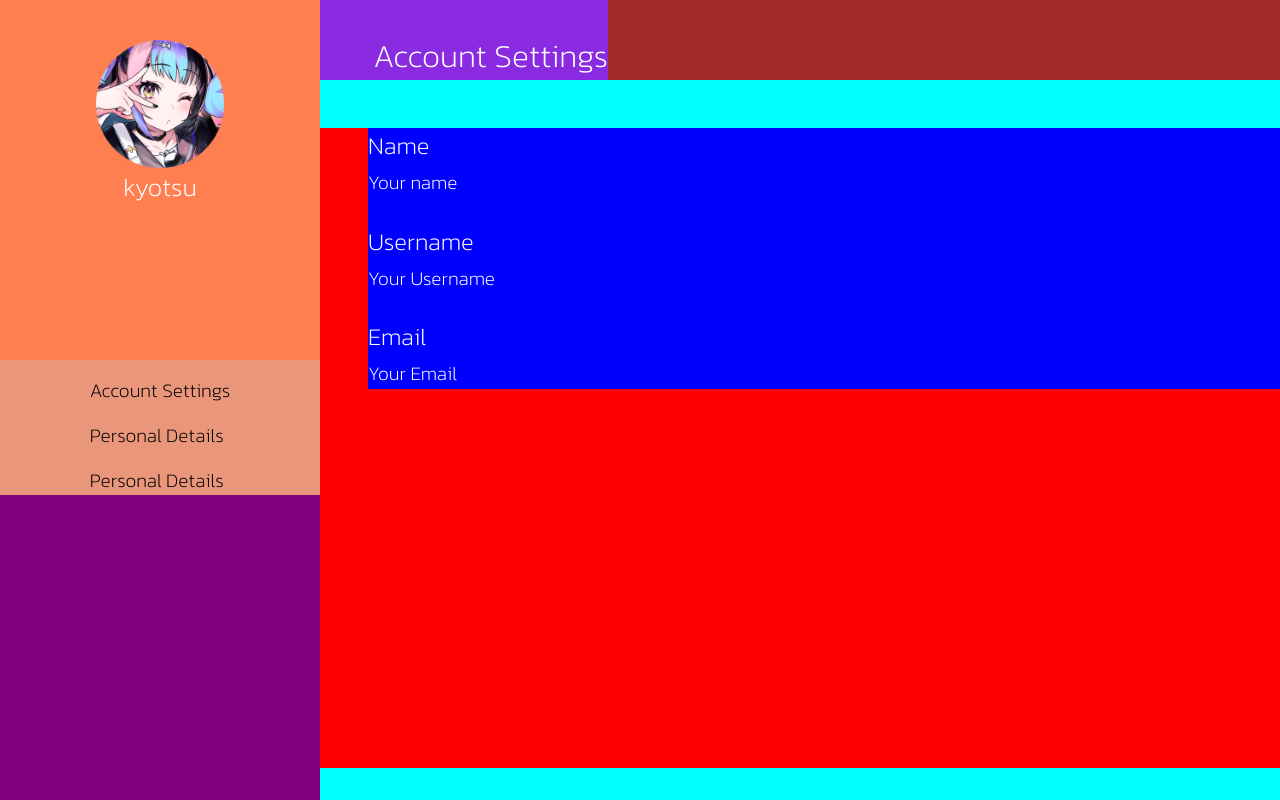
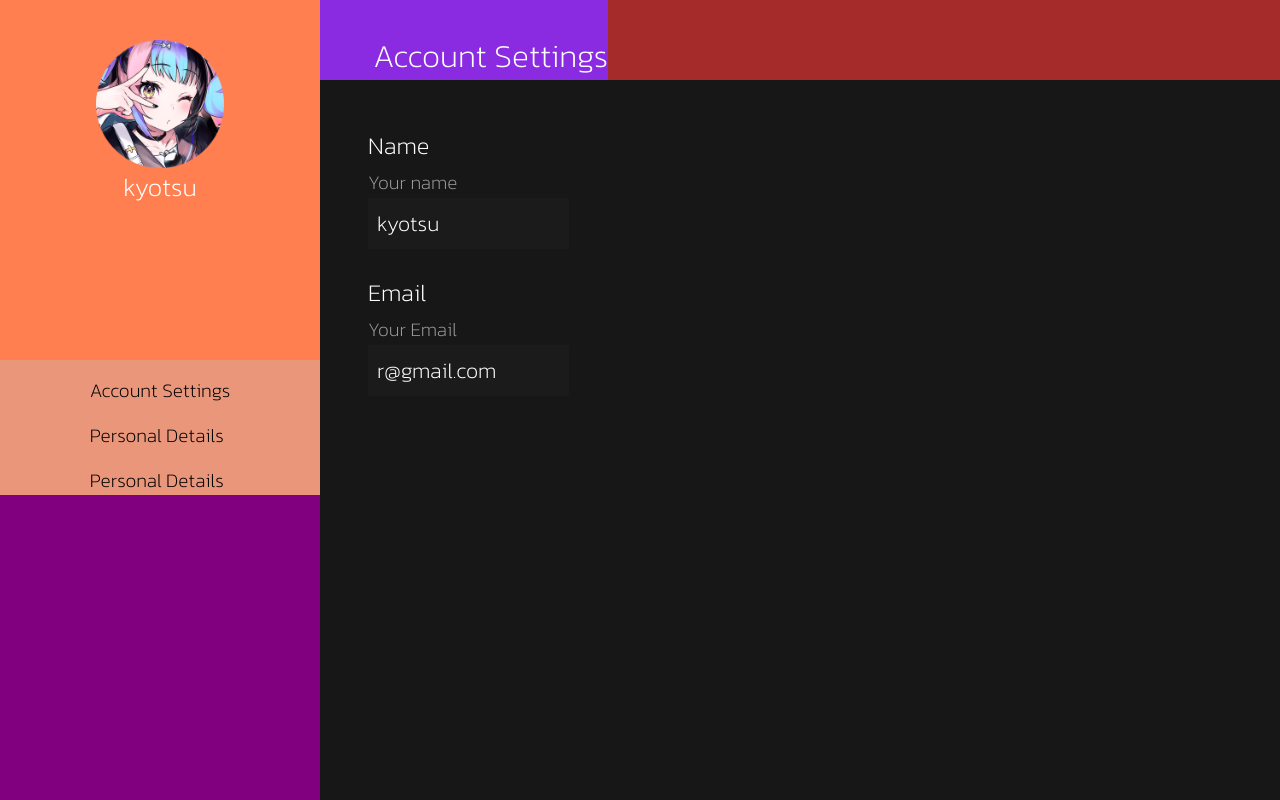
Before and after one commit to ThisIs-RJP/Astral, a Django app: page /account in a window 1280 px wide. Run offline with Django 5.2, Linux system fonts and the light colour scheme; a user stored in the database is signed in.

Commit message:
Set up the basics of the profile settings page

```diff
--- a/static/css/account.css
+++ b/static/css/account.css
@@ -4,7 +4,6 @@ html, body {
     font-weight: 200;
     font-style: normal;
     /* background-color: rgb(23, 23, 23); */
-    background-color: red;
     color: white;
     margin: 0;
     padding: 0;
@@ -20,7 +19,7 @@ html, body {
 #mainContainer {
     width: 100vw;
     height: 100vh;
-    background-color: blue;
+    /* background-color: blue; */
     display: flex;
 }
 
@@ -60,8 +59,9 @@ html, body {
 #mainContentsBox {
     height: 100%;
     width: 75%;
-    background-color: aqua;
+    /* background-color: aqua; */
     overflow-y: auto;
+    background-color: rgb(23, 23, 23);
 }
 
 #profileContentTitle {
@@ -89,13 +89,17 @@ html, body {
 
 .profileContentBlock {
     width: 100%;
-    background-color: red;
+    /* background-color: red; */
     height: 80%;
+}
+
+.profileTextDescription {
+    color: rgb(153, 153, 153)
 }
 
 .allOfContents {
     font-size: 150%;
-    background-color: blue;
+    /* background-color: blue; */
     margin-left: 5%;
     margin-top: 5%;
 }
@@ -103,3 +107,15 @@ html, body {
 .allOfContents p2 {
     font-size: 80%;
 }
+
+.smallContentBox {
+    background-color: rgb(27, 27, 27);
+    width: 20%;
+    padding: 1%;
+    font-size: 90%;
+    border: none;
+    color: white;
+    font-family: "Kanit", sans-serif;
+    font-weight: 200;
+    font-style: normal;
+}
--- a/templates/config.py
+++ b/templates/config.py
@@ -1,5 +1,4 @@
 PROFILE_SETTINGS: dict = {
     "Name" : "Your name",
-    "Username" : "Your Username",
     "Email" : "Your Email",
 }
--- a/templates/templates/account.html
+++ b/templates/templates/account.html
@@ -72,9 +72,18 @@
                                 {{ k }}
                             </p1>
                             <br>
-                            <p2>
-                                {{ v }}
+                            <p2 class="profileTextDescription">
+                                {{ v.0 }}
                             </p2>
+
+                            <div>
+                                <!-- <p1>
+                                    {{ v.1 }}
+                                </p1> -->
+
+                                <input value={{ v.1 }} class="smallContentBox">
+
+                            </div>
 
                             <div id="spacingSpacing" style="margin-top: 2vw"></div>
                         {% endfor %}
--- a/templates/views.py
+++ b/templates/views.py
@@ -28,10 +28,33 @@ def log_out(request):
     return redirect("/")
 
 def account(request):
+    user = request.user
+
+    returnDictionary = {}
+    userInformation = []
+    tempList = []
+    i = 0
+
+    userInformation.append(user)
+    userInformation.append(user.email)
+
+    # print("User information")
+    # print(userInformation)
+    # print()
+
+    for k, v in PROFILE_SETTINGS.items():
+        tempList.append(v)
+        tempList.append(userInformation[i])
+        returnDictionary[k] = tempList
+        i = i + 1
+        tempList = []
+
+    print(returnDictionary)
+
     return render(
         request,
         'account.html',
         {
-            "content" : PROFILE_SETTINGS
+            "content" : returnDictionary
         }
         )
```
Also changed, not shown: static/css/colorSchemes.txt (line endings or trailing spaces).
